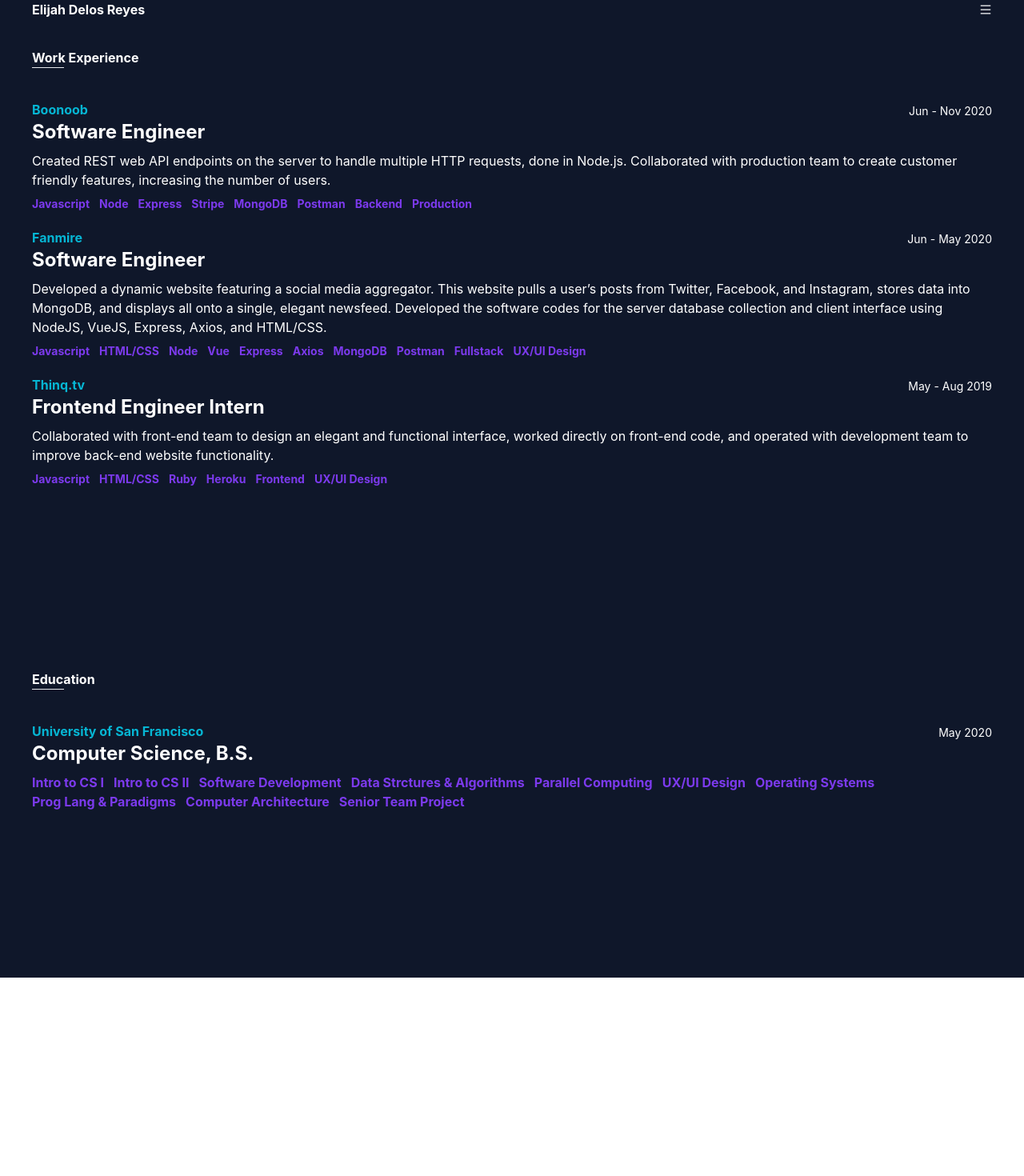
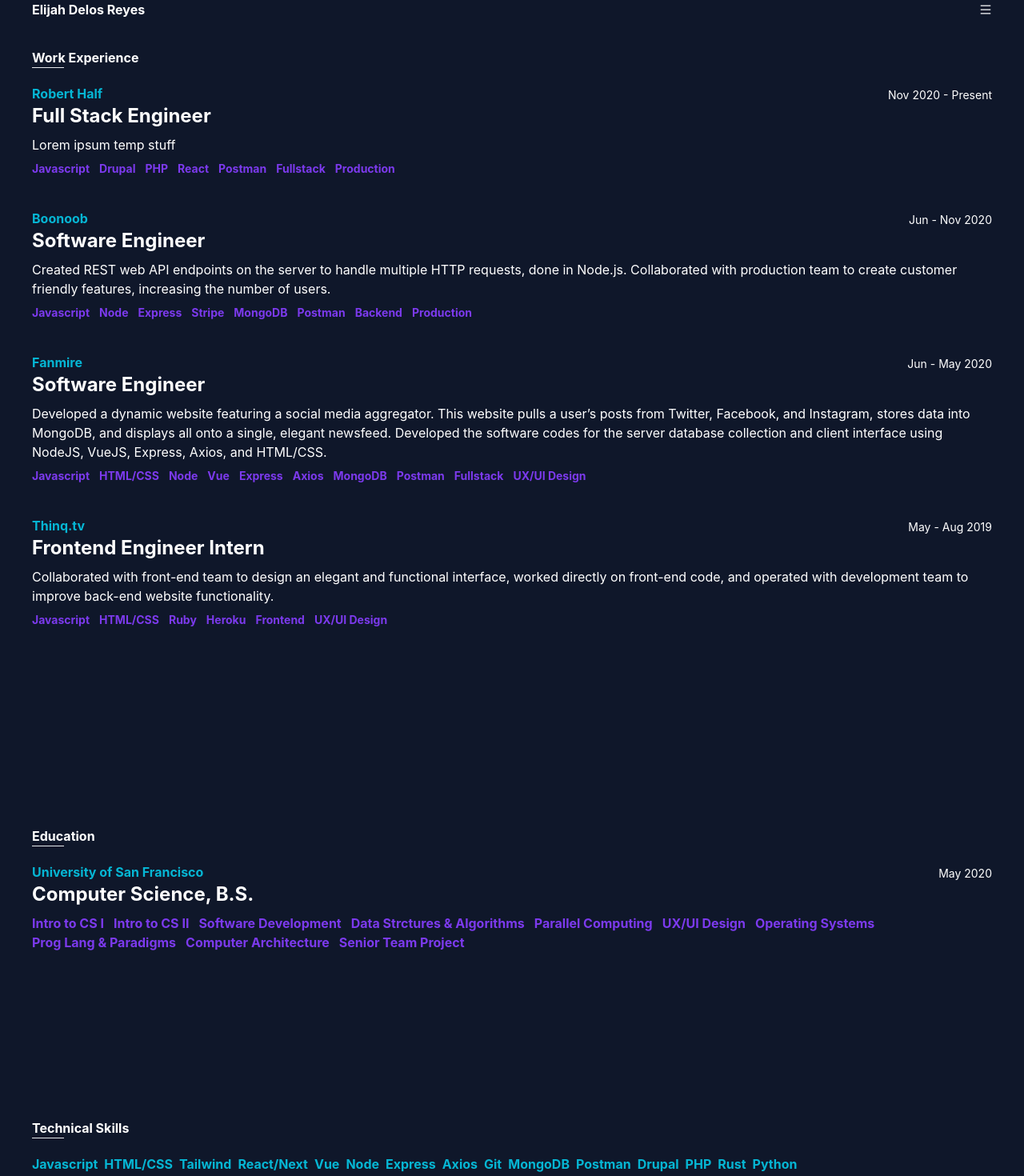
Before and after one commit to eedelosreyes2/web3-portfolio, a Next.js app: page / in a window 1280 px wide. Shown: the part 20-1490 px from the top of the page at 80% size. Before the commit the page ends 1242 px from the top, so only its background shows below. Built offline with nearby package versions, Linux system fonts and the light colour scheme.

Commit message:
some tweaks

```diff
--- a/pages/clientData/skills.json
+++ b/pages/clientData/skills.json
@@ -10,6 +10,10 @@
     "Axios",
     "Git",
     "MongoDB",
-    "Postman"
+    "Postman",
+    "Drupal",
+    "PHP",
+    "Rust",
+    "Python"
   ]
 }
--- a/pages/clientData/work.json
+++ b/pages/clientData/work.json
@@ -1,5 +1,21 @@
 {
   "jobs": [
+    {
+      "company": "Robert Half",
+      "title": "Full Stack Engineer",
+      "time": "Nov 2020 - Present",
+      "description": "Lorem ipsum temp stuff",
+      "skills": [
+        "Javascript",
+        "Drupal",
+        "PHP",
+        "React",
+        "Postman",
+        "Fullstack",
+        "Production"
+      ],
+      "url": "https://boonoob.com/"
+    },
     {
       "company": "Boonoob",
       "title": "Software Engineer",
--- a/pages/components/divider.js
+++ b/pages/components/divider.js
@@ -1,3 +1,3 @@
 export default function Divider() {
-  return <div className="h-52"></div>;
+  return <div className="h-24 sm:h-52"></div>;
 }
--- a/pages/components/education.js
+++ b/pages/components/education.js
@@ -4,7 +4,7 @@
   return (
     <div>
       <div className="font-bold">Education</div>
-      <hr className="pb-10 w-10" />
+      <hr className="pb-5 w-10" />
       <div className="flex justify-between items-end">
         <a
           href={education.url}
--- /dev/null
+++ b/pages/components/skills.js
@@ -0,0 +1,15 @@
+import { skills } from '../clientData/skills.json';
+
+export default function Skills() {
+  return (
+    <div>
+      <div className="font-bold">Technical Skills</div>
+      <hr className="pb-5 w-10" />
+      <div className="flex flex-wrap">
+        {skills.map((skill) => (
+          <div className="font-bold text-cyan-500 pr-2">{skill}</div>
+        ))}
+      </div>
+    </div>
+  );
+}
--- a/pages/components/work.js
+++ b/pages/components/work.js
@@ -4,9 +4,9 @@
   return (
     <div>
       <div className="font-bold">Work Experience</div>
-      <hr className="pb-10 w-10" />
+      <hr className="pb-5 w-10" />
       {jobs.map((job) => (
-        <div className="pb-5">
+        <div className="pb-10">
           <div className="flex-column pb-2">
             <div className="flex justify-between items-end">
               <a
--- a/pages/index.js
+++ b/pages/index.js
@@ -2,6 +2,7 @@
 import Header from './components/header';
 import Work from './components/work';
 import Education from './components/education';
+import Skills from './components/skills';
 import Divider from './components/divider';
 
 export default function Home() {
@@ -20,6 +21,8 @@
         <Divider />
         <Education />
         <Divider />
+        <Skills />
+        <Divider />
       </div>
     </div>
   );
```
